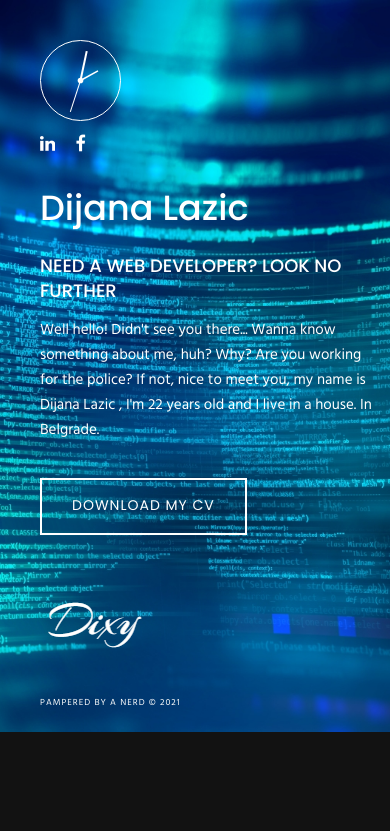
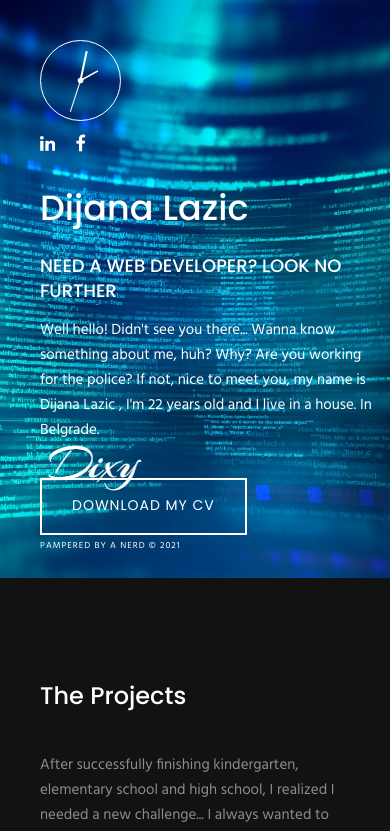
Before and after one commit to dixy991/dijana, an Angular app: page / in a window 390 px wide. Shown: the top 831 px of the page. Built offline with nearby package versions, Linux system fonts and the light colour scheme.

Commit message:
Update app.component.css

```diff
--- a/src/app/app.component.css
+++ b/src/app/app.component.css
@@ -149,7 +149,7 @@ ul {
 
 .add-padding {
   padding-top: 175px;
-  padding-left: 40px;
+  padding-left: 100px;
 }
 
 .line-under {
@@ -255,6 +255,8 @@ ul {
 .auth-rights {
   padding: 0px;
   margin-top: 5px;
+  position: absolute;
+  bottom: 64px;
 }
 
 .copyright-text {
@@ -270,7 +272,7 @@ ul {
 }
 
 .side-right .col-xs-12 {
-  padding-right: 40px;
+  padding-right: 100px;
 }
 
 .social-links {
@@ -601,11 +603,30 @@ textarea {
 /* responsive */
 
 @media (max-width: 1600px) {
+  .auth-rights {
+    bottom: 37px;
+  }
   .add-padding {
     padding-top: 135px;
+    padding-left: 75px;
+  }
+  .side-right .col-xs-12 {
+    padding-right: 75px;
   }
   .side-left {
     padding-top: 40px;
+  }
+}
+
+@media (max-width: 1400px) {
+  .auth-rights {
+    bottom: 3px;
+  }
+  .add-padding {
+    padding-left: 40px;
+  }
+  .side-right .col-xs-12 {
+    padding-right: 40px;
   }
 }
 
```
